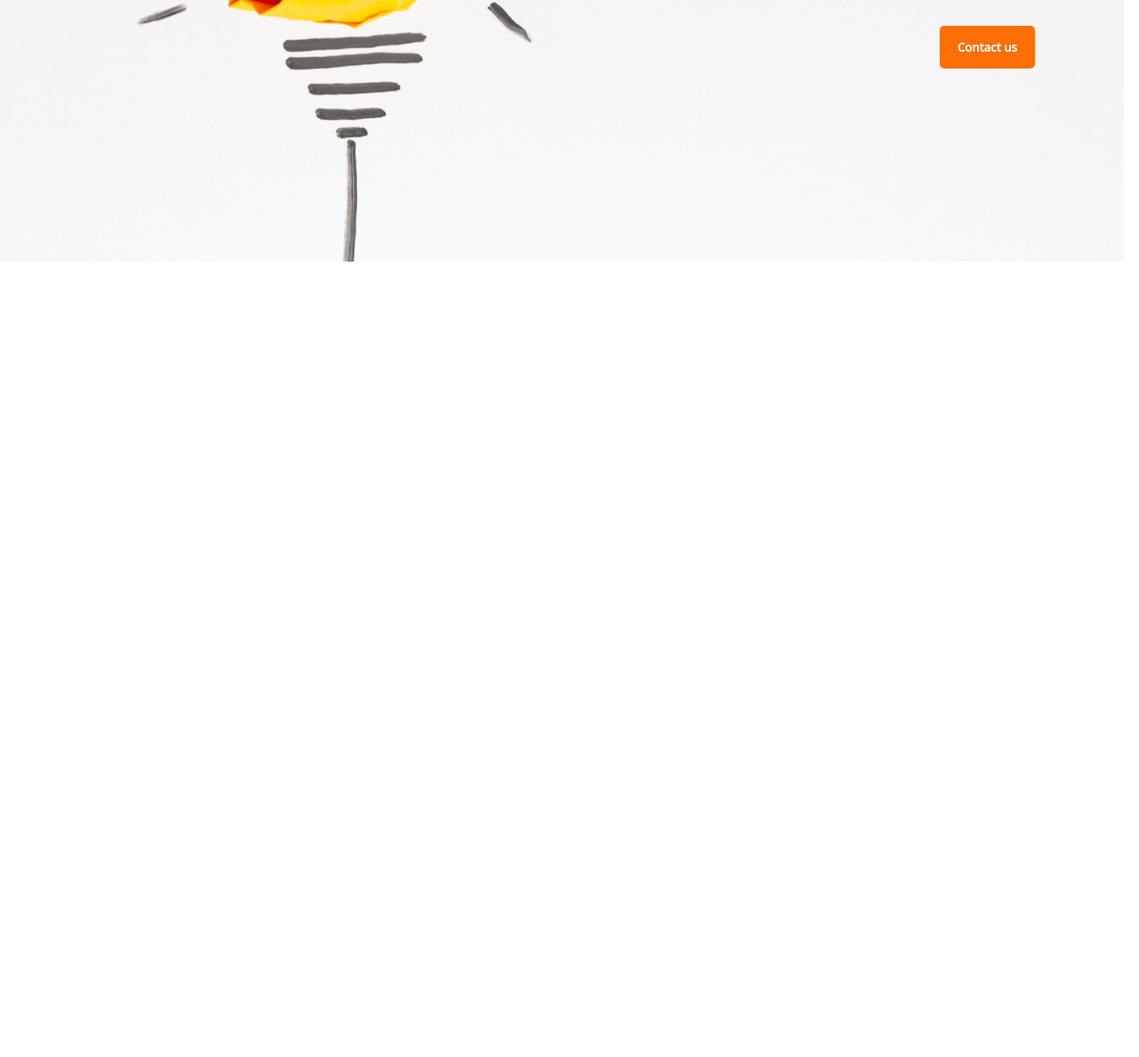
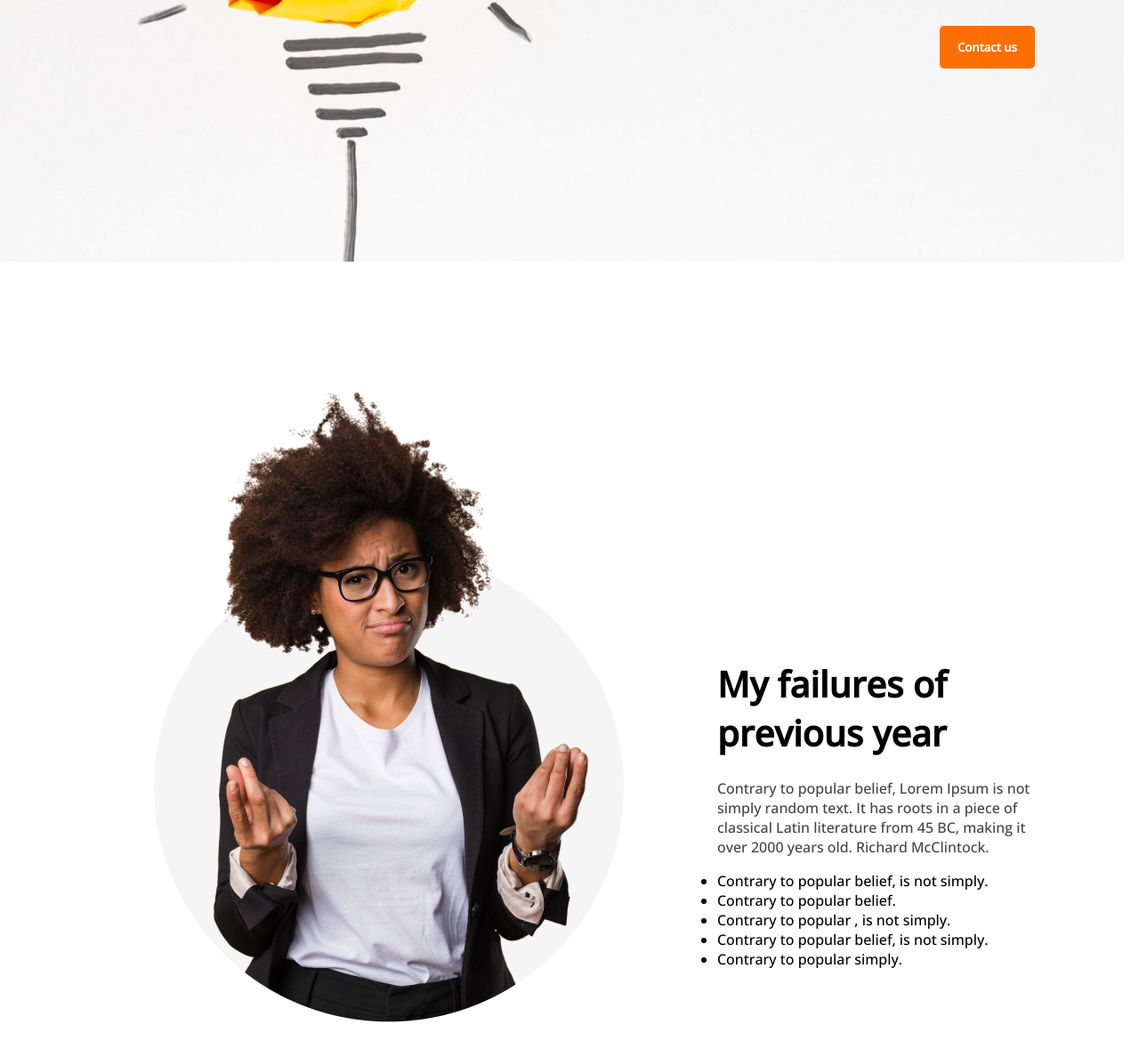
Before and after one commit to Ak-Rakib/new-year-plan, a plain HTML site: page index.html in a window 1280 px wide. Shown: the part 514-1702 px from the top of the page at 89% size. Before the commit the page ends 808 px from the top, so only its background shows below. Drawn offline with nearby package versions, Linux system fonts and the light colour scheme.

Commit message:
failure section done

```diff
--- a/index.html
+++ b/index.html
@@ -28,7 +28,28 @@
       </div>
     </header>
     <main>
-
+      <section class="failure-section">
+        <div class="failure-section-parents">
+          <div class="failure-section-img">
+            <img src="images/person.png" alt="" />
+          </div>
+          <div class="failure-section-text">
+            <h1 class="failure-section-title">My failures of previous year</h1>
+            <p class="failure-section-description">
+              Contrary to popular belief, Lorem Ipsum is not simply random text.
+              It has roots in a piece of classical Latin literature from 45 BC,
+              making it over 2000 years old. Richard McClintock.
+            </p>
+            <ul>
+              <li>Contrary to popular belief, is not simply.</li>
+              <li>Contrary to popular belief.</li>
+              <li>Contrary to popular , is not simply.</li>
+              <li>Contrary to popular belief, is not simply.</li>
+              <li>Contrary to popular simply.</li>
+            </ul>
+          </div>
+        </div>
+      </section>
     </main>
   </body>
 </html>
--- a/style/style.css
+++ b/style/style.css
@@ -10,6 +10,7 @@ header {
   background-repeat: no-repeat;
   width: 1263px;
   height: 808px;
+  margin-bottom: 131px;
 }
 
 .header-info {
@@ -45,3 +46,40 @@ header {
 .btn-primary:hover {
   cursor: pointer;
 }
+
+/* ---- Failure section */
+.failure-section {
+  padding-left: 150px;
+  padding-right: 100px;
+  margin-bottom: 110px;
+}
+
+.failure-section-parents {
+  display: flex;
+  align-items: center;
+}
+
+.failure-section-img {
+
+}
+
+.failure-section-text {
+    padding-top: 250px;
+}
+
+.failure-section-img {
+  margin-right: 87px;
+}
+
+.failure-section-title {
+  font-weight: 700;
+  font-size: 40px;
+  margin-bottom: 24px;
+}
+
+.failure-section-description {
+  font-weight: 400;
+  font-size: 16px;
+  color: #444343;
+  margin-bottom: 16px;
+}
```
Lines whose indentation alone changed are shown as unchanged.
